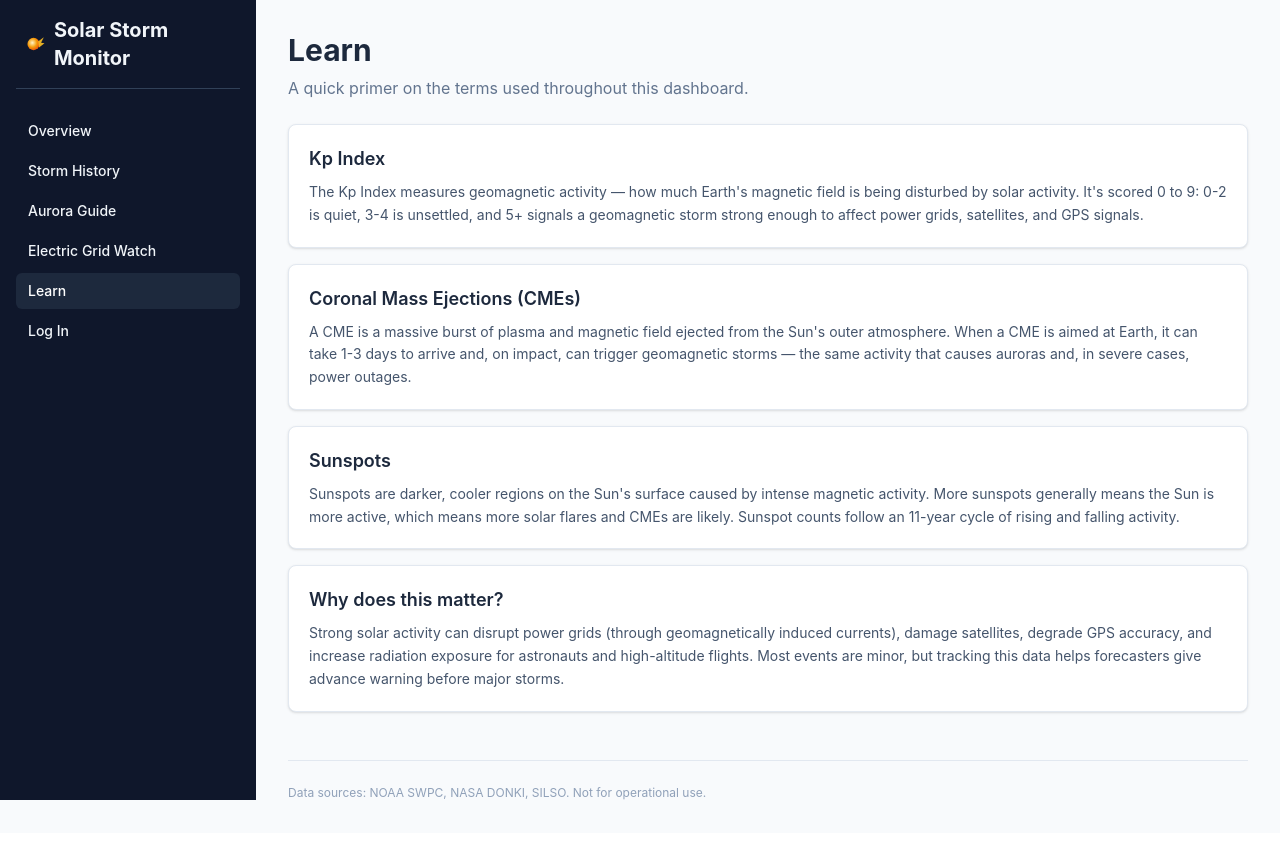
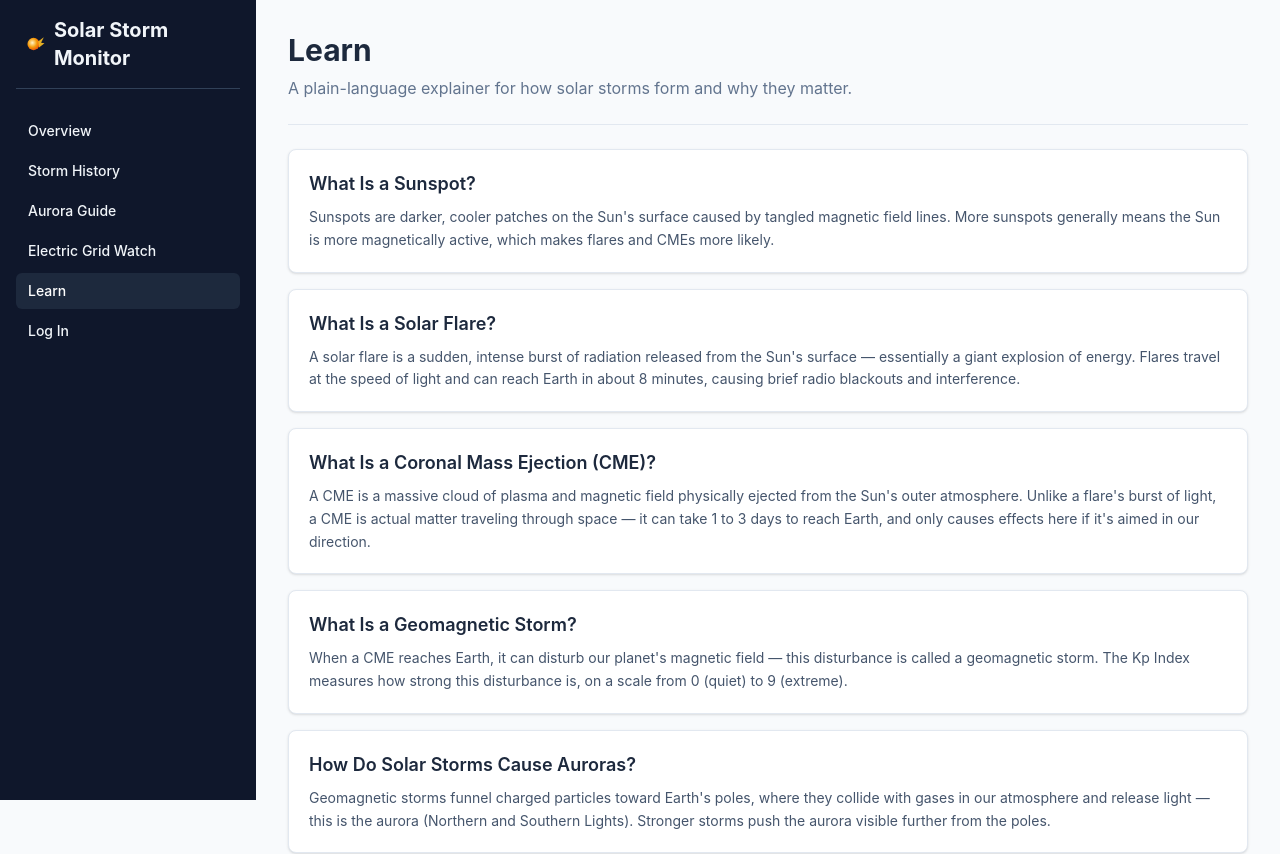
Before and after one commit to irene419/solar-storm-monitor, a React app in the folder frontend/: page /learn in a window 1280 px wide. Shown: the top 854 px of the page. Before the commit the page ends 833 px from the top, so only its background shows below. Built offline with nearby package versions, Linux system fonts and the light colour scheme; the HTML template or start-up script is replaced by a standard one.

Commit message:
Set up backend project structure and PostgreSQL database

```diff
--- a/frontend/src/pages/LearnPage.jsx
+++ b/frontend/src/pages/LearnPage.jsx
@@ -1,19 +1,27 @@
 const topics = [
   {
-    title: "Kp Index",
-    body: "The Kp Index measures geomagnetic activity — how much Earth's magnetic field is being disturbed by solar activity. It's scored 0 to 9: 0-2 is quiet, 3-4 is unsettled, and 5+ signals a geomagnetic storm strong enough to affect power grids, satellites, and GPS signals.",
+    title: "What Is a Sunspot?",
+    body: "Sunspots are darker, cooler patches on the Sun's surface caused by tangled magnetic field lines. More sunspots generally means the Sun is more magnetically active, which makes flares and CMEs more likely.",
   },
   {
-    title: "Coronal Mass Ejections (CMEs)",
-    body: "A CME is a massive burst of plasma and magnetic field ejected from the Sun's outer atmosphere. When a CME is aimed at Earth, it can take 1-3 days to arrive and, on impact, can trigger geomagnetic storms — the same activity that causes auroras and, in severe cases, power outages.",
+    title: "What Is a Solar Flare?",
+    body: "A solar flare is a sudden, intense burst of radiation released from the Sun's surface — essentially a giant explosion of energy. Flares travel at the speed of light and can reach Earth in about 8 minutes, causing brief radio blackouts and interference.",
   },
   {
-    title: "Sunspots",
-    body: "Sunspots are darker, cooler regions on the Sun's surface caused by intense magnetic activity. More sunspots generally means the Sun is more active, which means more solar flares and CMEs are likely. Sunspot counts follow an 11-year cycle of rising and falling activity.",
+    title: "What Is a Coronal Mass Ejection (CME)?",
+    body: "A CME is a massive cloud of plasma and magnetic field physically ejected from the Sun's outer atmosphere. Unlike a flare's burst of light, a CME is actual matter traveling through space — it can take 1 to 3 days to reach Earth, and only causes effects here if it's aimed in our direction.",
   },
   {
-    title: "Why does this matter?",
-    body: "Strong solar activity can disrupt power grids (through geomagnetically induced currents), damage satellites, degrade GPS accuracy, and increase radiation exposure for astronauts and high-altitude flights. Most events are minor, but tracking this data helps forecasters give advance warning before major storms.",
+    title: "What Is a Geomagnetic Storm?",
+    body: "When a CME reaches Earth, it can disturb our planet's magnetic field — this disturbance is called a geomagnetic storm. The Kp Index measures how strong this disturbance is, on a scale from 0 (quiet) to 9 (extreme).",
+  },
+  {
+    title: "How Do Solar Storms Cause Auroras?",
+    body: "Geomagnetic storms funnel charged particles toward Earth's poles, where they collide with gases in our atmosphere and release light — this is the aurora (Northern and Southern Lights). Stronger storms push the aurora visible further from the poles.",
+  },
+  {
+    title: "How Do Solar Storms Affect Earth's Technology?",
+    body: "Even though solar storms don't harm people directly, they can disrupt the technology we depend on: inducing damaging currents in power grids, degrading GPS accuracy, disturbing radio communication, increasing drag on satellites, and exposing astronauts and high-altitude flights to extra radiation.",
   },
 ];
 
@@ -21,15 +29,14 @@ export default function LearnPage() {
   return (
     <>
       <h1 className="text-3xl font-bold text-slate-800">Learn</h1>
-      <p className="text-slate-500 mt-2 mb-6">
-        A quick primer on the terms used throughout this dashboard.
+      <p className="text-slate-500 mt-2">
+        A plain-language explainer for how solar storms form and why they matter.
       </p>
+      <div className="border-b border-slate-200 my-6"></div>
+
       <div className="space-y-4">
         {topics.map((topic) => (
-          <div
-            key={topic.title}
-            className="bg-white rounded-lg border border-slate-200 p-5 shadow-sm"
-          >
+          <div key={topic.title} className="bg-white rounded-lg border border-slate-200 p-5 shadow-sm">
             <h2 className="text-lg font-semibold text-slate-800 mb-2">{topic.title}</h2>
             <p className="text-sm text-slate-600 leading-relaxed">{topic.body}</p>
           </div>
--- a/frontend/src/pages/StormHistoryPage.jsx
+++ b/frontend/src/pages/StormHistoryPage.jsx
@@ -1,11 +1,53 @@
+const events = [
+  {
+    date: "September 1859",
+    title: "The Carrington Event",
+    description:
+      "The strongest geomagnetic storm ever recorded. Telegraph systems worldwide sparked, shocked operators, and some offices caught fire — even after telegraph wires were disconnected from their power supplies.",
+  },
+  {
+    date: "March 1989",
+    title: "Quebec Blackout",
+    description:
+      "A severe geomagnetic storm induced currents that collapsed Quebec's entire power grid within 90 seconds, leaving about 6 million people without electricity for roughly 9 hours.",
+  },
+  {
+    date: "October 2003",
+    title: "Halloween Storms",
+    description:
+      "A series of powerful storms disrupted satellites and GPS signals worldwide and caused a power outage in parts of Sweden — among the strongest storms of the modern satellite era.",
+  },
+  {
+    date: "July 2012",
+    title: "The Near-Miss Superstorm",
+    description:
+      "One of the fastest CMEs ever recorded narrowly missed Earth by about a week. It struck NASA's STEREO-A spacecraft instead, giving scientists the only direct measurements ever taken from inside a storm of that intensity. Researchers estimate a direct hit would have rivaled the Carrington Event.",
+  },
+  {
+    date: "February 2022",
+    title: "Starlink Satellite Loss",
+    description:
+      "A moderate geomagnetic storm heated and expanded Earth's upper atmosphere, increasing drag on 49 newly launched SpaceX Starlink satellites. 38 of them lost altitude and burned up in the atmosphere — notable because it took only a moderate storm to cause this much loss.",
+  },
+];
+
 export default function StormHistoryPage() {
   return (
     <>
       <h1 className="text-3xl font-bold text-slate-800">Storm History</h1>
-      <p className="text-slate-500 mt-2">Notable solar storms from the past and their real-world effects.</p>
+      <p className="text-slate-500 mt-2">
+        Solar storms have shaped history more than most people realize.
+      </p>
       <div className="border-b border-slate-200 my-6"></div>
-      <div className="bg-white rounded-lg border border-slate-200 p-5 shadow-sm">
-        <p className="text-sm text-slate-400">Content coming soon.</p>
+
+      <div className="space-y-4">
+        {events.map((event) => (
+          <div key={event.title} className="bg-white rounded-lg border border-slate-200 p-5 shadow-sm">
+            <p className="text-xs font-medium text-slate-400 uppercase tracking-wide">{event.date}</p>
+            <h2 className="text-lg font-semibold text-slate-800 mt-1 mb-2">{event.title}</h2>
+            <p className="text-sm text-slate-600 leading-relaxed">{event.description}</p>
+          </div>
+        ))}
       </div>
     </>
   );
```
Also changed, not shown: 2 other files (tests, documents, lock files or other folders).
